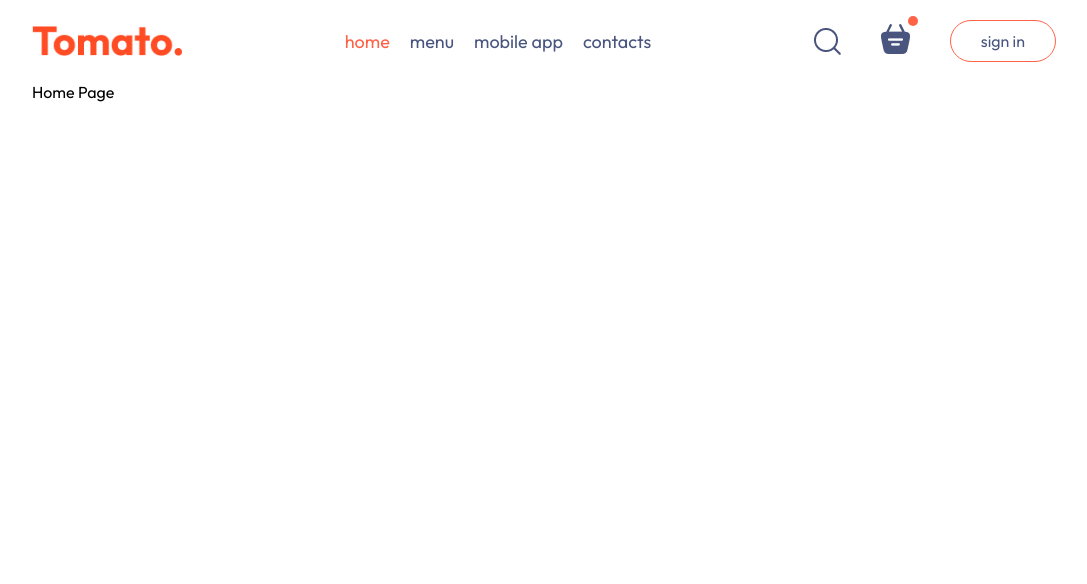
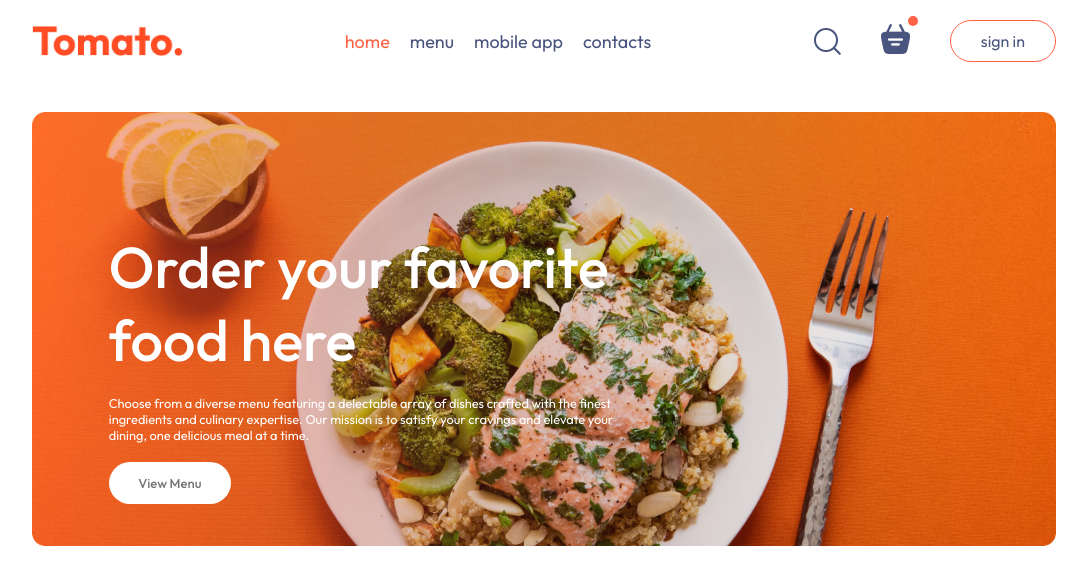
Before and after one commit to stkuwanda/foodder-frontend, a React (Vite) app: page / in a window 1280 px wide. Shown: the top 584 px of the page, without its empty margins (96-1183 px from the left). Built offline with nearby package versions, Linux system fonts and the light colour scheme.

Commit message:
implementing the Home page and adding a Header component to the Home page, adding some animation to the header content

```diff
--- /dev/null
+++ b/src/components/Header/Header.component.css
@@ -0,0 +1,40 @@
+header {
+	height: 34vw;
+	margin: 30px auto;
+	background: url('/header_img.png') no-repeat;
+	background-size: contain;
+	position: relative;
+}
+
+.header-content {
+	position: absolute;
+	display: flex;
+	flex-direction: column;
+	align-items: start;
+	gap: 1.5vw;
+	max-width: 50%;
+	bottom: 10%;
+	left: 6vw;
+  animation: fadeIn  3s;
+}
+
+.header-content h2 {
+	font-weight: 500;
+	color: white;
+	font-size: max(4.5vw, 22px);
+}
+
+.header-content p {
+	color: white;
+	font-size: 1vw;
+}
+
+.header-content button {
+  background-color: white;
+  border: none;
+  font-weight: 500;
+  color: #747474;
+  font-size: max(1vw, 13px);
+  padding: 1vw 2.3vw;
+  border-radius: 50px;
+}
--- /dev/null
+++ b/src/components/Header/Header.component.jsx
@@ -0,0 +1,15 @@
+import './Header.component.css';
+
+function Header() {
+  return (
+    <header>
+      <div className="header-content">
+        <h2>Order your favorite food here</h2>
+        <p>Choose from a diverse menu featuring a delectable array of dishes crafted with the finest ingredients and culinary expertise. Our mission is to satisfy your cravings and elevate your dining, one delicious meal at a time.</p>
+        <button>View Menu</button>
+      </div>
+    </header>
+  )
+}
+
+export default Header;
--- a/src/index.css
+++ b/src/index.css
@@ -15,3 +15,13 @@
   text-decoration: none;
   color: inherit;
 }
+
+@keyframes fadeIn {
+  0% {
+    opacity: 0;
+  }
+
+  100% {
+    opacity: 1;
+  }
+}
--- a/src/pages/Home/Home.page.jsx
+++ b/src/pages/Home/Home.page.jsx
@@ -1,10 +1,11 @@
+import Header from '../../components/Header/Header.component';
 import './Home.page.css';
 
 function Home() {
   return (
-    <div>
-      Home Page
-    </div>
+    <main>
+      <Header />
+    </main>
   )
 }
 
```
Also changed, not shown: public/header_img.png (added).
